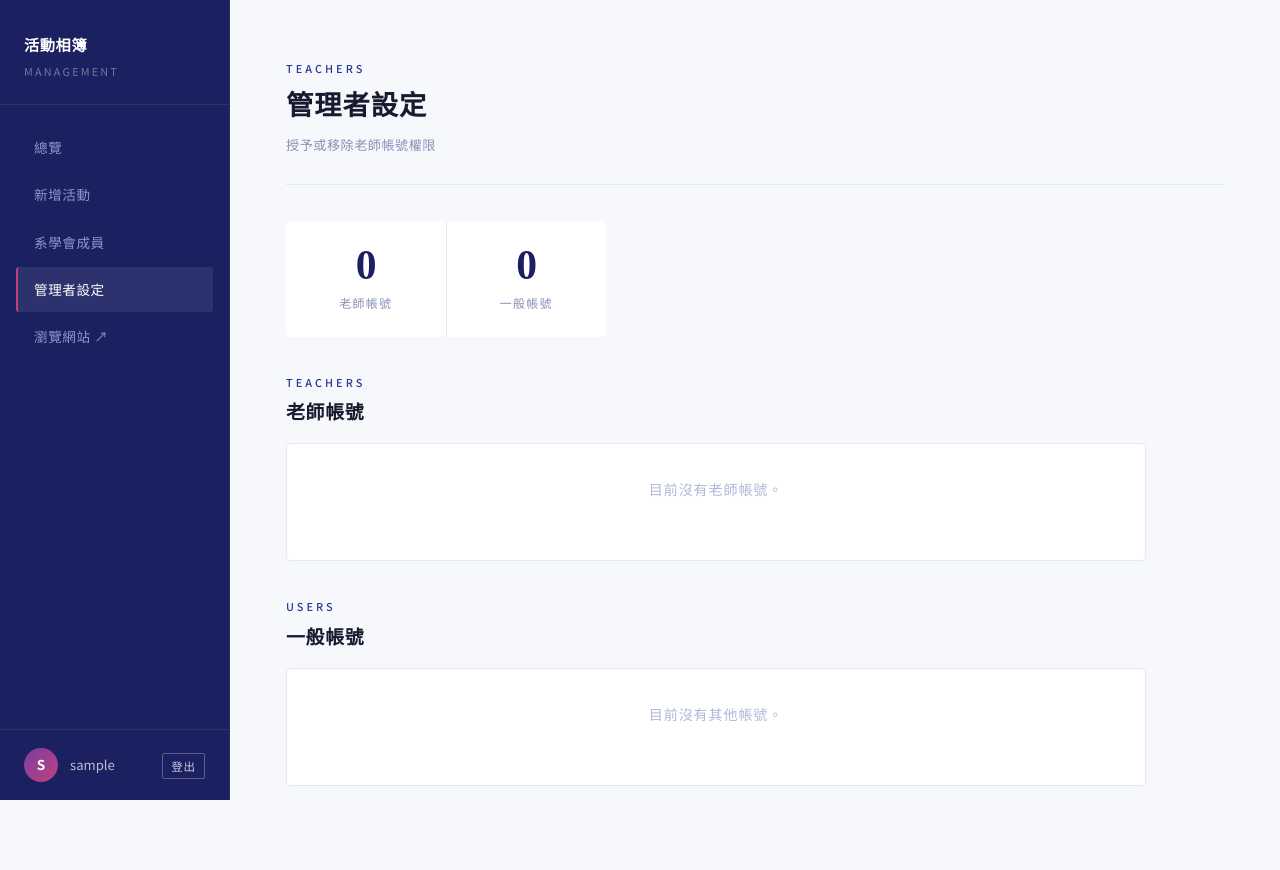
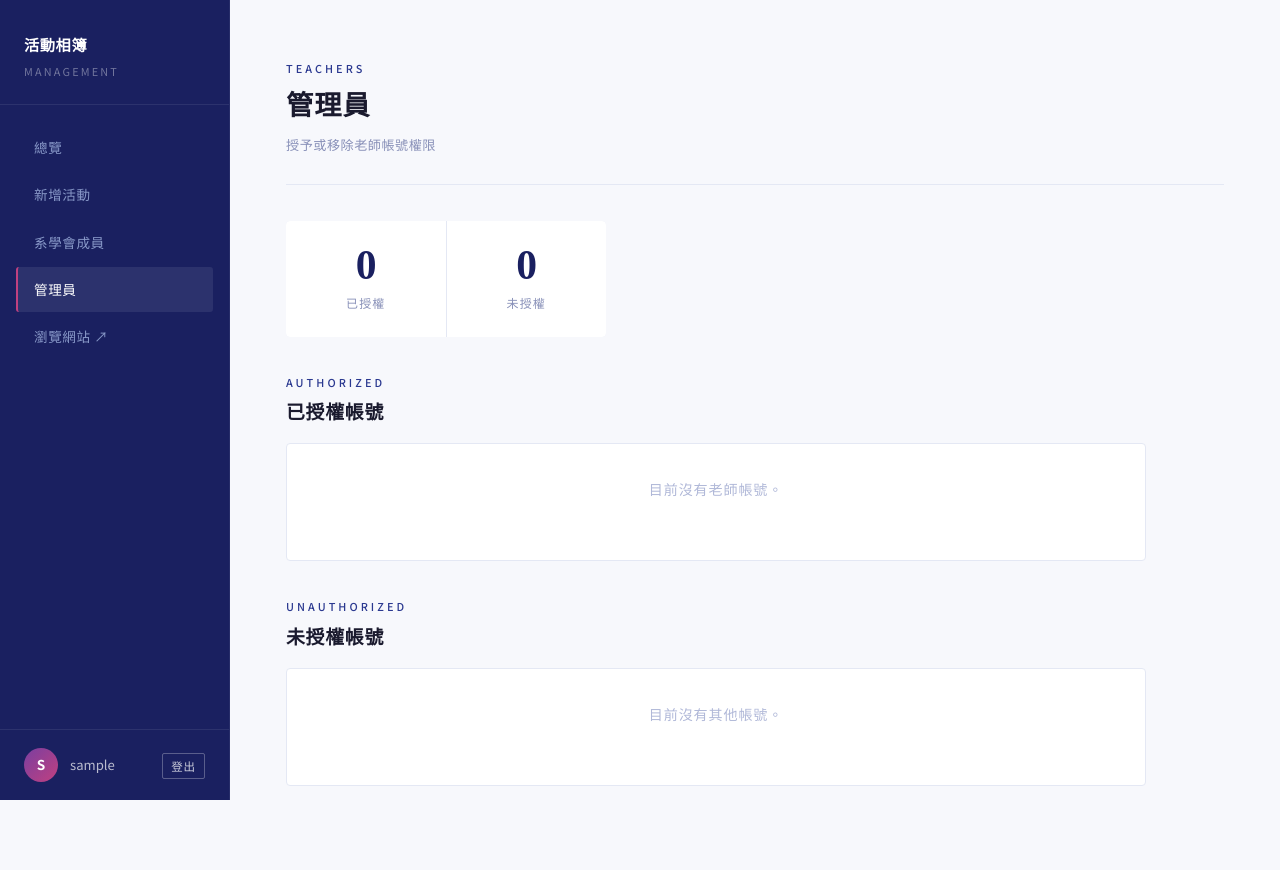
Before and after one commit to yuhsin-kung/activity-album, a Django app: page /manage/teachers/ in a window 1280 px wide. Run offline with Django 5.2, Linux system fonts and the light colour scheme; the visitor is signed in with stand-in values (Sample User, id 1); data comes from the database, SQL or seed files in the repository.

Commit message:
Rename to 管理員 and unify terminology

```diff
--- a/albums/templates/albums/manage/_sidebar.html
+++ b/albums/templates/albums/manage/_sidebar.html
@@ -12,7 +12,7 @@
         <a class="nav-item {% if cur == 'member-manage' %}active{% endif %}"
            href="{% url 'member-manage' %}">系學會成員</a>
         {% if request.user.is_superuser %}
-        <a class="nav-item {% if cur == 'teacher-manage' %}active{% endif %}" href="{% url 'teacher-manage' %}">管理者設定</a>
+        <a class="nav-item {% if cur == 'teacher-manage' %}active{% endif %}" href="{% url 'teacher-manage' %}">管理員</a>
         {% endif %}
         <a class="nav-item" href="{% url 'event-list' %}" target="_blank">瀏覽網站 ↗</a>
     </nav>
--- a/albums/templates/albums/manage/teacher_manage.html
+++ b/albums/templates/albums/manage/teacher_manage.html
@@ -16,7 +16,7 @@
         <div class="mgmt-header">
             <div class="mgmt-header-text">
                 <p class="mgmt-eyebrow">Teachers</p>
-                <h1 class="mgmt-title">管理者設定</h1>
+                <h1 class="mgmt-title">管理員</h1>
                 <p class="mgmt-subtitle">授予或移除老師帳號權限</p>
             </div>
         </div>
@@ -30,18 +30,18 @@
         <div class="stats-row member-stats">
             <div class="stat-card">
                 <div class="stat-num">{{ teacher_users|length }}</div>
-                <div class="stat-label">老師帳號</div>
+                <div class="stat-label">已授權</div>
             </div>
             <div class="stat-card">
                 <div class="stat-num">{{ non_teacher_users|length }}</div>
-                <div class="stat-label">一般帳號</div>
+                <div class="stat-label">未授權</div>
             </div>
         </div>
 
         <section class="member-section">
             <div class="member-section-header">
-                <p class="mgmt-eyebrow">Teachers</p>
-                <h2>老師帳號</h2>
+                <p class="mgmt-eyebrow">Authorized</p>
+                <h2>已授權帳號</h2>
             </div>
             {% if teacher_users %}
                 <div class="member-list">
@@ -71,8 +71,8 @@
 
         <section class="member-section">
             <div class="member-section-header">
-                <p class="mgmt-eyebrow">Users</p>
-                <h2>一般帳號</h2>
+                <p class="mgmt-eyebrow">Unauthorized</p>
+                <h2>未授權帳號</h2>
             </div>
             {% if non_teacher_users %}
                 <div class="member-list">
```
